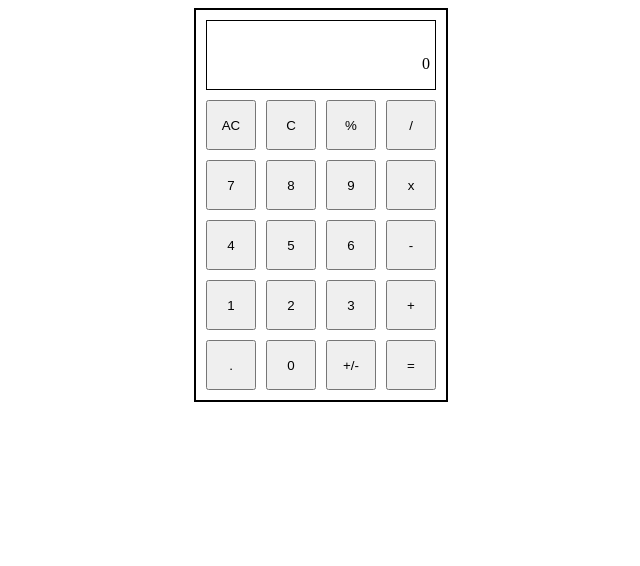
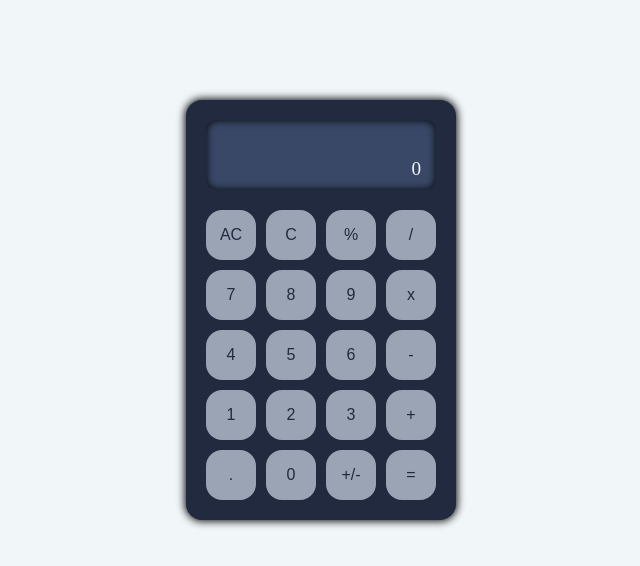
Before and after one commit to Sumermarano/calculator, a plain HTML site: page index.html in a window 1280 px wide. Both pictures are taken after a click on the button "AC". Shown: the whole page, without its empty margins (319-959 px from the left). Drawn offline with Linux system fonts and the light colour scheme.

Commit message:
add some style to it

```diff
--- a/script.js
+++ b/script.js
@@ -2,7 +2,8 @@ let enteredValue = "";
 let operandA = null;
 let operandB = null;
 let operator = null;
-let float = false;
+let isFloat = false;
+let isEquals = false;
 
 const buttons = Array.from(document.querySelectorAll(".button"));
 const topDisplay = document.querySelector(".top");
@@ -21,7 +22,7 @@ buttons.forEach((button) => {
             operator = button.textContent;
             operandA = +enteredValue;
             topDisplay.textContent = +enteredValue + " " + operator;
-            float = false;
+            isFloat = false;
             enteredValue = "";
 
         } else if (button.getAttribute("data-type") == "equals") {
@@ -29,8 +30,7 @@ buttons.forEach((button) => {
             operandB = +enteredValue;
             topDisplay.textContent += " " + operandB;
             enteredValue = operate(operandA, operator, operandB);
-            float = false;
-            console.log(enteredValue);
+            isFloat = false;
             bottomDisplay.textContent = enteredValue;
 
         } else if (button.getAttribute("data-type") == "reset") {
@@ -39,7 +39,7 @@ buttons.forEach((button) => {
             operandA = null;
             operandB = null;
             operator = null;
-            float = false;
+            isFloat = false;
             topDisplay.textContent = "";
             bottomDisplay.textContent = "0";
 
@@ -50,16 +50,21 @@ buttons.forEach((button) => {
 
         } else if (button.getAttribute("data-type") == "dot") {
 
-            if (!float) {
-                float = true;
+            if (!isFloat) {
+                isFloat = true;
                 enteredValue = enteredValue + '.';
                 bottomDisplay.textContent = enteredValue;
             }
+
         } else if (button.getAttribute("data-type") == "delete") {
 
                 enteredValue = enteredValue.slice(0, -1);
                 bottomDisplay.textContent = enteredValue;
         }
+    })
+
+    button.addEventListener("hover", () => {
+
     })
 })
 
--- a/style.css
+++ b/style.css
@@ -1,30 +1,41 @@
-/* body {
-} */
+body {
+    background-color: #F1F6F9;
+}
 
 #calculator {
     display: flex;
     justify-content: center;
     align-items: center;
+    margin-top: 100px;
 }
 
 #container {
-    border: 2px solid black;
-    padding: 10px;
+    background-color: #212A3E;
+    padding: 20px;
+    border-radius: 16px;
+    box-shadow: 0px 0px 8px 1px;
 }
 
 .display {
+    background-color: #394867;
     box-sizing: border-box;
     width: 230px;
     height: 70px;
     text-align: right;
-    border: 1px solid black;
-    padding: 5px;
-    margin-bottom: 10px;
+    border-radius: 10px;
+    padding: 5px 15px;
+    margin-bottom: 20px;
+    box-shadow: inset 0px 0px 8px 0px;
 }
 
 .top,
 .bottom {
     height: 29px;
+    font-size: larger;
+    display: flex;
+    justify-content: end;
+    align-items: center;
+    color: #F1F6F9;
 }
 
 .buttons {
@@ -37,4 +48,9 @@
 .button {
     width: 50px;
     height: 50px;
+    background-color: #9BA4B5;
+    color: #212A3E;
+    border-radius: 16px;
+    border: 0;
+    font-size: medium;
 }
```
